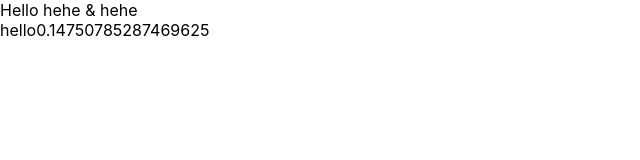
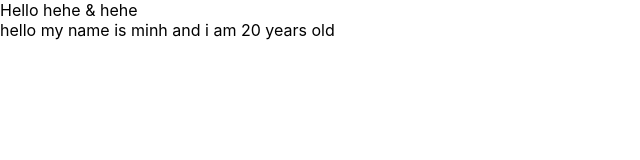
Before and after one commit to minh041104/react-app, a React (Create React App) app: page / in a window 1280 px wide. Shown: the top 160 px of the page, without its empty margins (0-640 px from the left). Built offline with nearby package versions, Linux system fonts and the light colour scheme.

Commit message:
update mycomponent

```diff
--- a/src/App.js
+++ b/src/App.js
@@ -3,28 +3,35 @@ import './App.css';
 import { useDispatch, useSelector } from 'react-redux';
 import { increaseCounter, decreaseCounter } from './redux/action/counterAction';
 import MyComponent from './components/MyComponent';
+import React from 'react';
 
-const App = () => {
-  const count = useSelector(state => state.counter.count);
-  const dispatch = useDispatch();
-
-  return (
-    <div>
-      Hello hehe &amp; hehe
-      <MyComponent />
-    </div>
-    // <div className="App">
-    //   <header className="App-header">
-    //     <img src={logo} className="App-logo" alt="logo" />
-    //     <p>
-    //       hello hehe
-    //     </p>
-    //     <div>Count = {count}</div>
-    //     <button onClick={() => dispatch(increaseCounter())}>Increase</button>
-    //     <button onClick={() => dispatch(decreaseCounter())}>Decrease</button>
-    //   </header>
-    // </div>
-  );
+class App extends React.Component {
+  render() {
+    return (
+      <div>
+        Hello hehe &amp; hehe
+        <MyComponent />
+      </div>
+    )
+  }
 }
 
+// const App = () => {
+//   const count = useSelector(state => state.counter.count);
+//   const dispatch = useDispatch();
+
+//   return (
+//     <div className="App">
+//       <header className="App-header">
+//         <img src={logo} className="App-logo" alt="logo" />
+//         <p>
+//           hello hehe
+//         </p>
+//         <div>Count = {count}</div>
+//         <button onClick={() => dispatch(increaseCounter())}>Increase</button>
+//         <button onClick={() => dispatch(decreaseCounter())}>Decrease</button>
+//       </header>
+//     </div>
+//   );
+// }
 export default App;
--- a/src/components/MyComponent.js
+++ b/src/components/MyComponent.js
@@ -2,13 +2,17 @@
 import React from "react";
 // class component
 class MyComponent extends React.Component {
+
+    state = {
+        name: "minh",
+        address: "hanoi",
+        age: 20
+    }
+
     render() {
         return (
         <div>
-        hello
-        {
-            Math.random()
-        }
+            hello my name is {this.state.name} and i am {this.state.age} years old
         </div>
         )
     }
```
Lines whose indentation alone changed are shown as unchanged.
